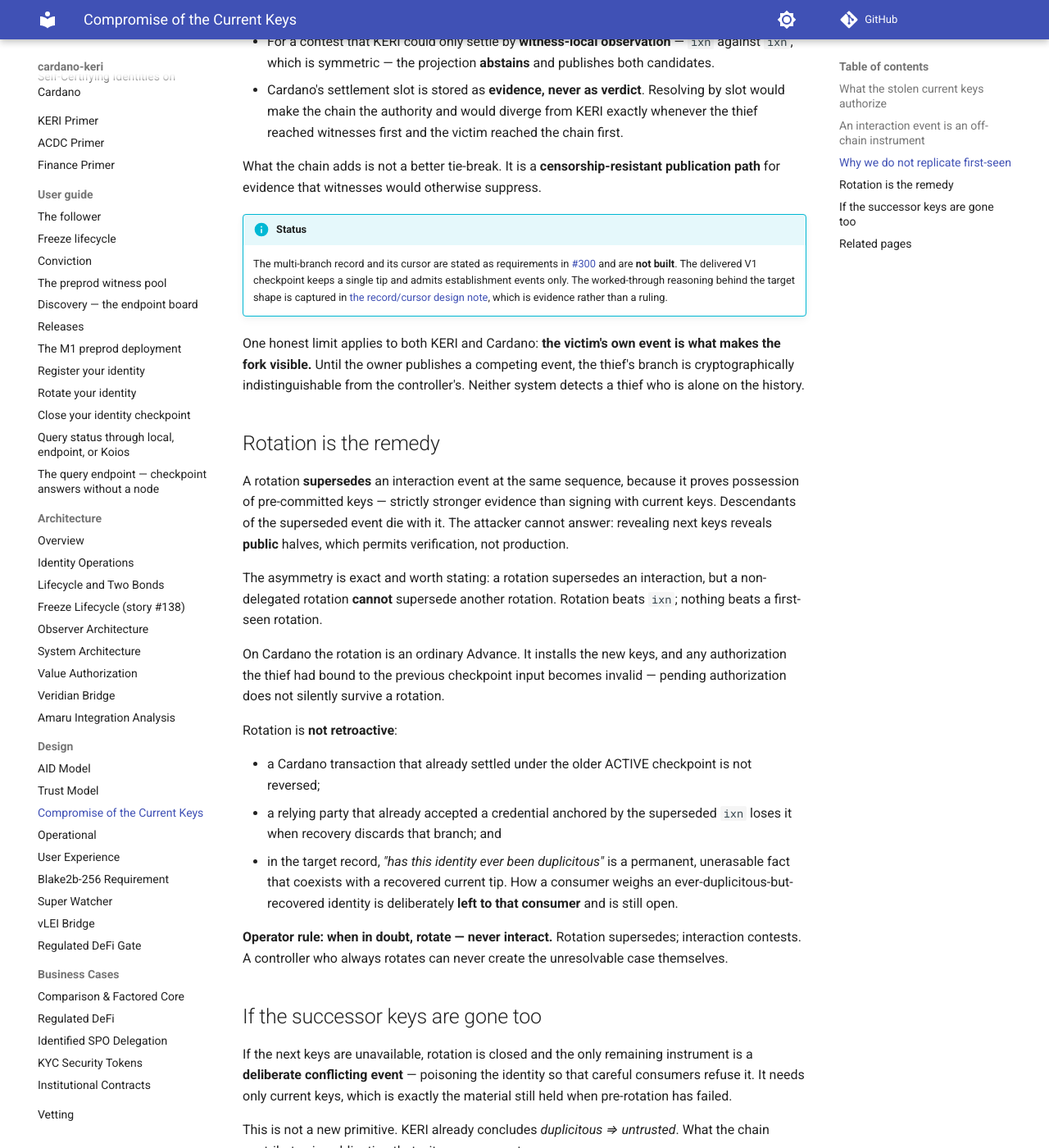
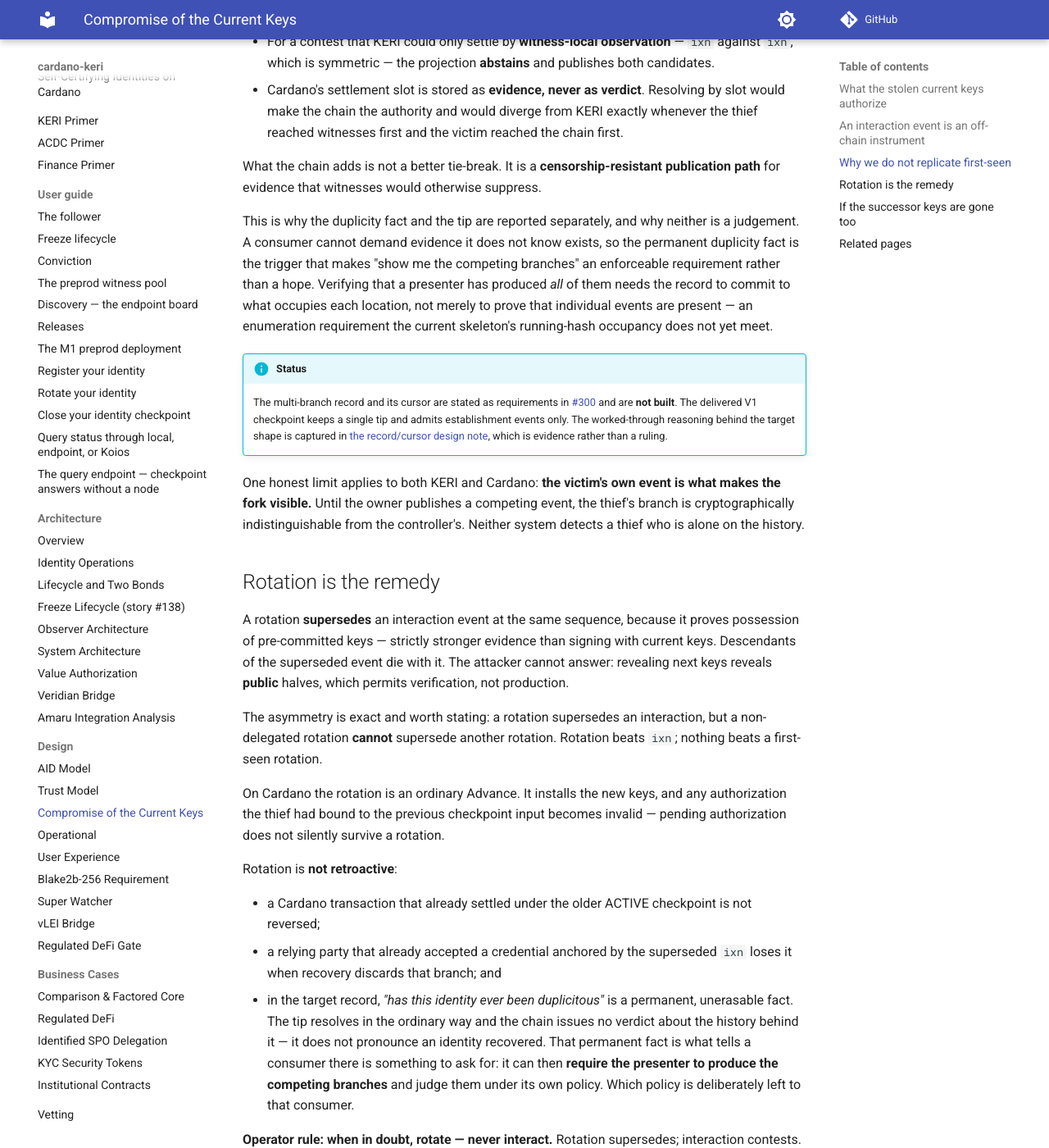
Before and after one commit to lambdasistemi/cardano-keri, an MkDocs documentation site: the page built from docs/design/key-compromise.md, in a window 1280 px wide and 1400 px high, scrolled down 1763 px. Shown: the whole window at 82% size. Built offline with MkDocs 1.6.1 and Material for MkDocs 9.7.7, drawn with Linux system fonts in a browser that asks for light colours; comment, search, counter and statistics services are not loaded.

Commit message:
docs: report duplicity as a fact, not a recovered verdict
The cursor reports a tip and a permanent duplicity fact; it does not
pronounce an identity recovered. State why the permanent fact matters:
it is the trigger that lets a consumer require the presenter to produce
the competing branches, and verifying that all of them were produced
needs a per-location occupancy commitment the current skeleton's
running hash does not provide.

```diff
--- a/docs/design/key-compromise.md
+++ b/docs/design/key-compromise.md
@@ -77,6 +77,15 @@
 What the chain adds is not a better tie-break. It is a **censorship-resistant
 publication path** for evidence that witnesses would otherwise suppress.
 
+This is why the duplicity fact and the tip are reported separately, and why
+neither is a judgement. A consumer cannot demand evidence it does not know
+exists, so the permanent duplicity fact is the trigger that makes "show me the
+competing branches" an enforceable requirement rather than a hope. Verifying
+that a presenter has produced *all* of them needs the record to commit to what
+occupies each location, not merely to prove that individual events are present
+— an enumeration requirement the current skeleton's running-hash occupancy
+does not yet meet.
+
 !!! info "Status"
     The multi-branch record and its cursor are stated as requirements in
     [#300](https://github.com/lambdasistemi/cardano-keri/issues/300) and are
@@ -114,9 +123,12 @@
 - a relying party that already accepted a credential anchored by the superseded
   `ixn` loses it when recovery discards that branch; and
 - in the target record, *"has this identity ever been duplicitous"* is a
-  permanent, unerasable fact that coexists with a recovered current tip. How a
-  consumer weighs an ever-duplicitous-but-recovered identity is deliberately
-  **left to that consumer** and is still open.
+  permanent, unerasable fact. The tip resolves in the ordinary way and the
+  chain issues no verdict about the history behind it — it does not pronounce
+  an identity recovered. That permanent fact is what tells a consumer there is
+  something to ask for: it can then **require the presenter to produce the
+  competing branches** and judge them under its own policy. Which policy is
+  deliberately left to that consumer.
 
 **Operator rule: when in doubt, rotate — never interact.** Rotation supersedes;
 interaction contests. A controller who always rotates can never create the
```
